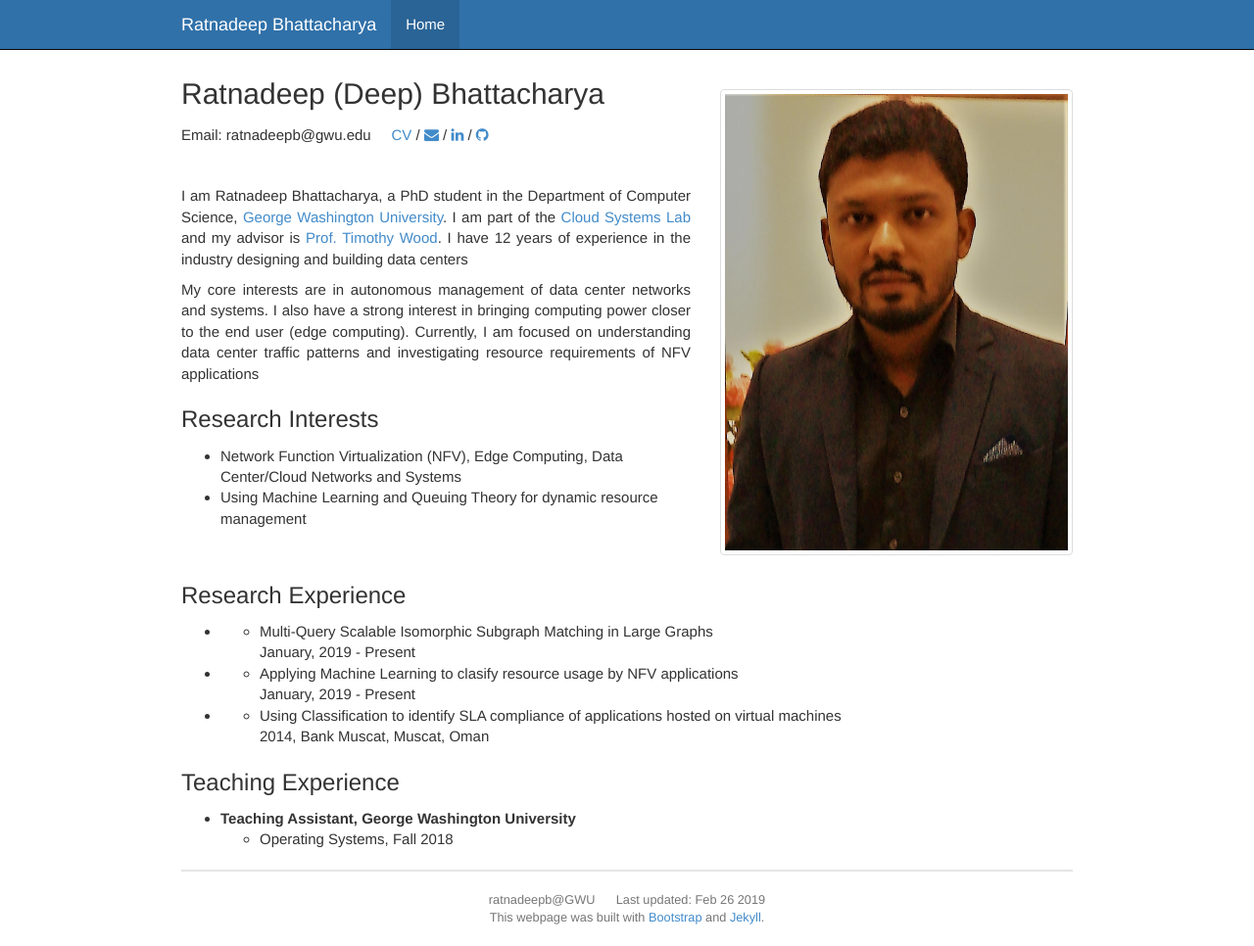
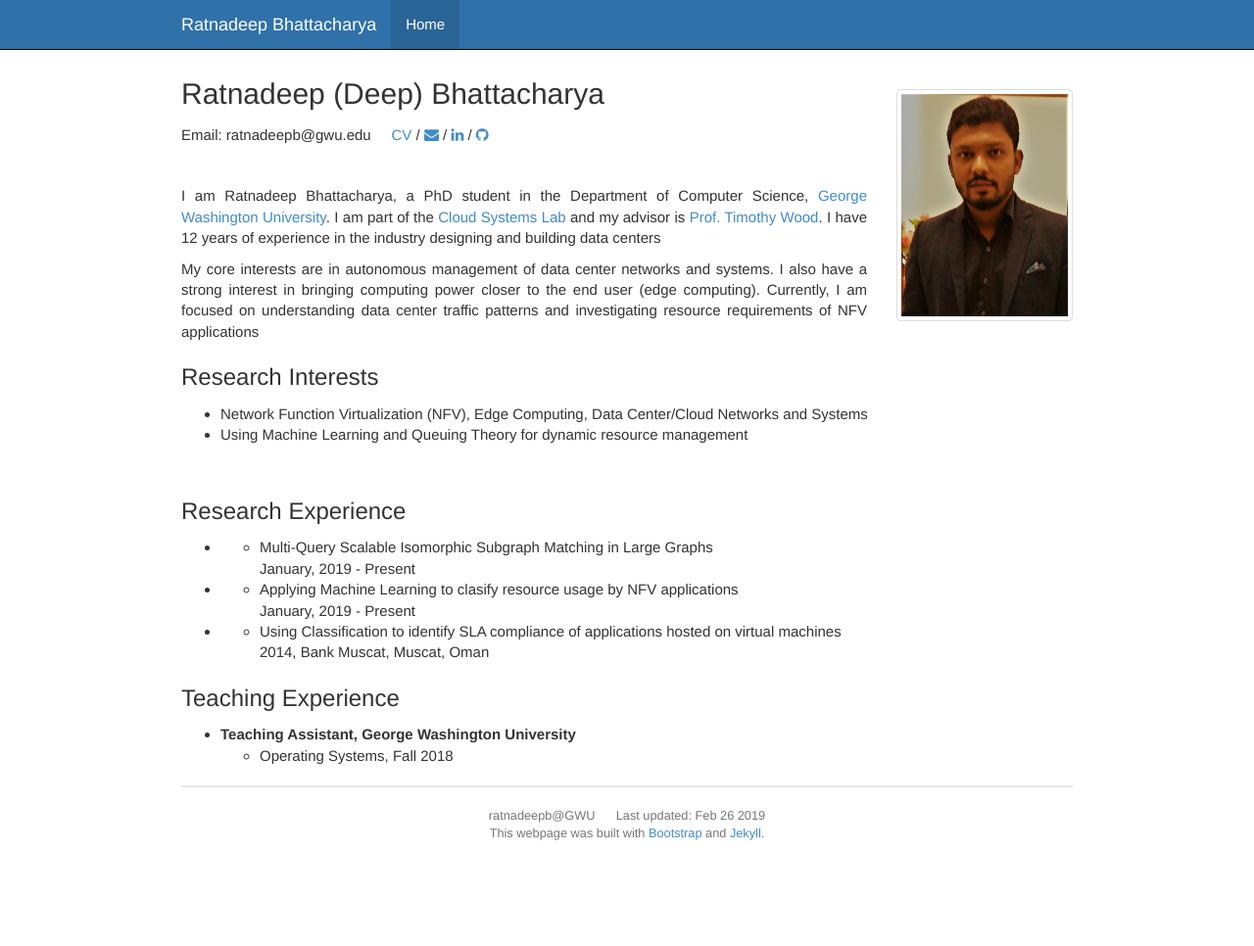
Before and after one commit to ratnadeepb/ratnadeepb.github.io, a Jekyll site: the page index.html, which Jekyll copies as it is, in a window 1280 px wide. Shown: the whole page at 98% size. Built offline with Jekyll 4.4.1, drawn with Linux system fonts in a browser that asks for light colours; nearby versions of some CDN libraries; after the commit the page ends 900 px from its top, so only the background shows below that.

Commit message:
change pic

```diff
--- a/index.html
+++ b/index.html
@@ -71,7 +71,7 @@
     </nav>
 
     <div class="container">
-	<p><img src="Me.jpg" width="360px" class="img-thumbnail" style="float:right; margin-left:30px; margin-top:35px; margin-bottom:10px;" /></p>
+	<p><img src="Me.jpg" width="180px" class="img-thumbnail" style="float:right; margin-left:30px; margin-top:35px; margin-bottom:10px;" /></p>
 
 <h1 id="ratnadee-bhattacharya">Ratnadeep (Deep) Bhattacharya</h1>
 <div class="social">
```
